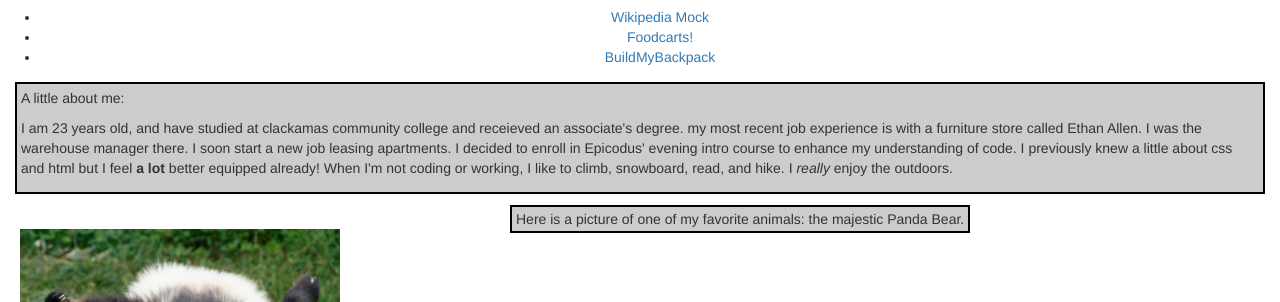
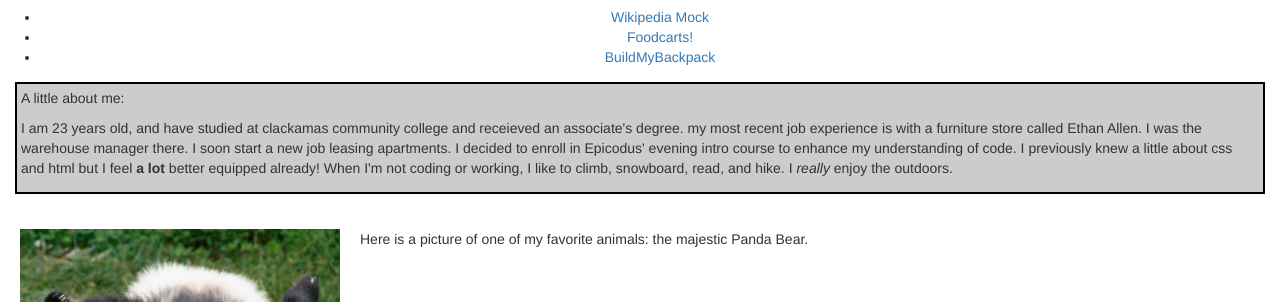
Before and after one commit to Medicciardi/codereview, a plain HTML site: page index.html in a window 1280 px wide. Shown: the part 650-952 px from the top of the page. Drawn offline with Linux system fonts and the light colour scheme.

Commit message:
Fixes the formatting of the text by the panda picture.

```diff
--- a/css/styles.css
+++ b/css/styles.css
@@ -21,10 +21,3 @@
   float: left;
   margin: 20px;
 }
-
-#panda-text {
-  border: 2px solid black;
-  padding: 4px;
-  margin: 150px;
-  background-color: #CCC;
-}
--- a/index.html
+++ b/index.html
@@ -26,10 +26,9 @@
       <p>I am 23 years old, and have studied at clackamas community college and receieved an associate's degree. my most recent job experience is with a furniture store called Ethan Allen. I was the warehouse manager there. I soon start a new job leasing apartments. I decided to enroll in Epicodus' evening intro course to enhance my understanding of code. I previously knew a little about css and html but I feel <strong>a lot</strong> better equipped already! When I'm not coding or working, I like to climb, snowboard, read, and hike. I <em>really</em> enjoy the outdoors.
     </div>
     <div>
-    <img src="img/panda.jpeg" id="panda" class="img-responsive center-block" alt="Picture of Panda Bear.">
+      <img src="img/panda.jpeg" id="panda" class="img-responsive center-block" alt="Picture of Panda Bear.">
     </div>
-      <p><span id="panda-text">Here is a picture of one of my favorite animals: the majestic Panda Bear.</span></p>
-
+    <span class="container-fluid"><p>Here is a picture of one of my favorite animals: the majestic Panda Bear.</p></span>
   </body>
 
 </html>
```
